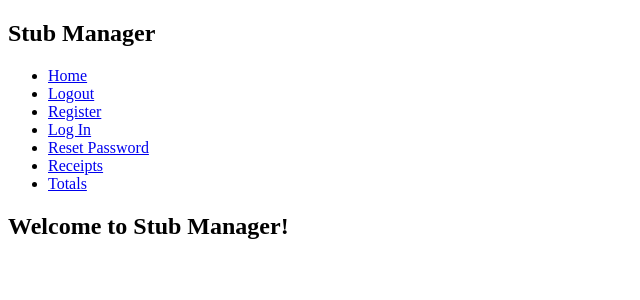
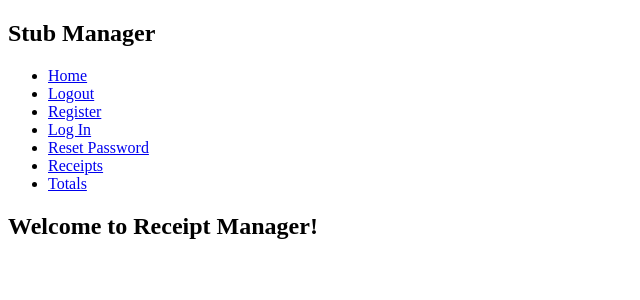
Before and after one commit to zacharysgoldberg/Receipt-Manager, a Flask app: page / in a window 1280 px wide. Shown: the top 300 px of the page, without its empty margins (0-640 px from the left). Run offline with Flask 2, Linux system fonts and the light colour scheme.

Commit message:
Update home.html

```diff
--- a/app/api/templates/home.html
+++ b/app/api/templates/home.html
@@ -1,3 +1,3 @@
 {% extends 'base.html' %} {% block header %}
-<h1>{% block title %}Welcome to Stub Manager!{% endblock %}</h1>
+<h1>{% block title %}Welcome to Receipt Manager!{% endblock %}</h1>
 {% endblock %} {% block content %} {% endblock %}
```
